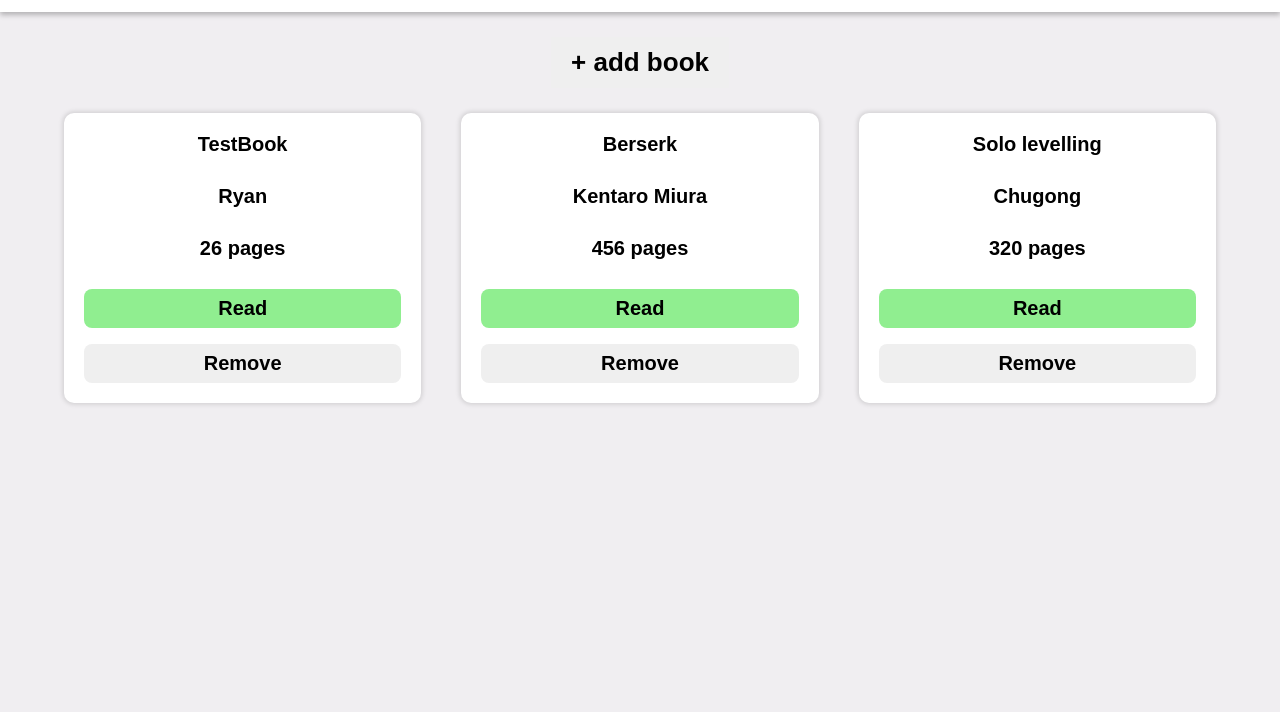
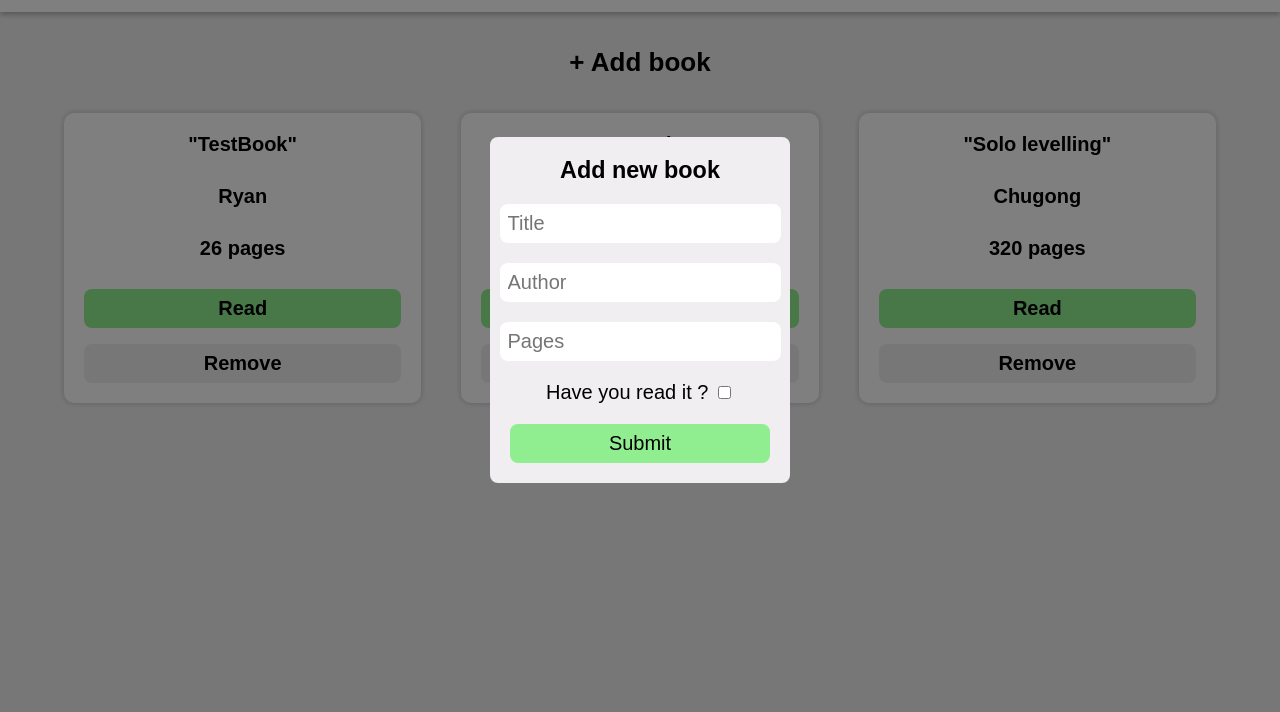
Before and after one commit to ColdBlood237/odin-library, a plain HTML site: page index.html in a window 1280 px wide. Shown: the part 88-800 px from the top of the page. Drawn offline with Linux system fonts and the light colour scheme.

```diff
--- a/app.js
+++ b/app.js
@@ -1,6 +1,9 @@
 const shelf = document.getElementById("shelf");
-
+const addBtn = document.querySelector(".add-btn");
+const form = document.getElementById("add-form");
+const submit = document.getElementById("submit");
 let myLibrary = [];
+let formOpen = false;
 
 function Book(title, author, pages, read) {
   // the constructor...
@@ -77,13 +80,23 @@
   );
 }
 
-const testBook = new Book("TestBook", "Ryan", 26, true);
+// addBtn.addEventListener("click", () => {
+//   form.style.display = "flex";
+// });
+
+document.addEventListener("click", (e) => {
+  if (e.target === submit || !e.target.closest("#add-form")) {
+    form.style.display = "none";
+  }
+});
+
+const testBook = new Book('"TestBook"', "Ryan", 26, true);
 myLibrary.push(testBook);
 
-const berserk = new Book("Berserk", "Kentaro Miura", 456, true);
+const berserk = new Book('"Berserk"', "Kentaro Miura", 456, true);
 myLibrary.push(berserk);
 
-const solo = new Book("Solo levelling", "Chugong", 320, true);
+const solo = new Book('"Solo levelling"', "Chugong", 320, true);
 myLibrary.push(solo);
 
 console.log(myLibrary);
--- a/index.html
+++ b/index.html
@@ -11,11 +11,25 @@
     </head>
 
     <body>
+
+        <form action="" method="post" id="add-form">
+            <h3>Add new book</h3>
+            <div><input type="text" placeholder="Title" name="title" id="title"></div>
+            <div><input type="text" placeholder="Author" name="author" id="author"></div>
+            <div><input type="number" placeholder="Pages" name="pages" id="pages"></div>
+            <div class="checkbox-container">
+                <label for="read">Have you read it ?</label>
+                <input type="checkbox" name="read" id="read">
+            </div>
+            <button id="submit">Submit</button>
+        </form>
+
         <div class="header">
             <h1>library</h1>
         </div>
+
         <div class="main">
-            <div class="add-btn-container"><button class="add-btn">+ add book</button></div>
+            <div class="add-btn-container"><button class="add-btn">+ Add book</button></div>
             <div id="shelf"></div>
         </div>
     </body>
--- a/styles.css
+++ b/styles.css
@@ -1,3 +1,7 @@
+:root {
+  --lightgrey: #f0eef1;
+}
+
 body {
   font-family: sans-serif;
   margin: 0;
@@ -19,7 +23,7 @@
 }
 
 .main {
-  background-color: #f0eef1;
+  background-color: var(--lightgrey);
 }
 
 .add-btn-container {
@@ -97,3 +101,46 @@
 .book-not-read {
   background-color: #f08080;
 }
+
+#add-form {
+  box-sizing: border-box;
+  position: fixed;
+  display: flex;
+  top: calc(50% - 175px);
+  left: calc(50% - 150px);
+  box-shadow: 0px 0px 5px 100vh rgba(0, 0, 0, 0.5);
+  flex-direction: column;
+  background-color: var(--lightgrey);
+  border-radius: 8px;
+  align-items: center;
+  width: 300px;
+  padding: 20px;
+  gap: 20px;
+  font-size: 20px;
+}
+
+#add-form > h3 {
+  margin: 0;
+}
+
+input[type="text"],
+input[type="number"] {
+  border: 0;
+  font-size: 20px;
+  border-radius: 8px;
+  padding: 8px;
+}
+
+.checkbox-container * {
+  cursor: pointer;
+}
+
+#add-form > button {
+  border: 0;
+  background-color: #90ee90;
+  font-size: 20px;
+  border-radius: 8px;
+  align-self: stretch;
+  padding: 8px 0;
+  cursor: pointer;
+}
```
